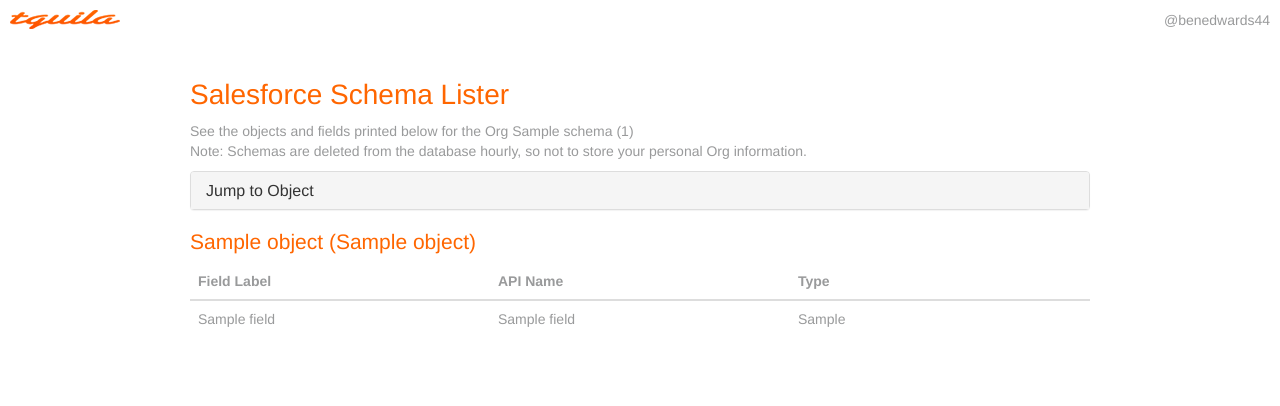
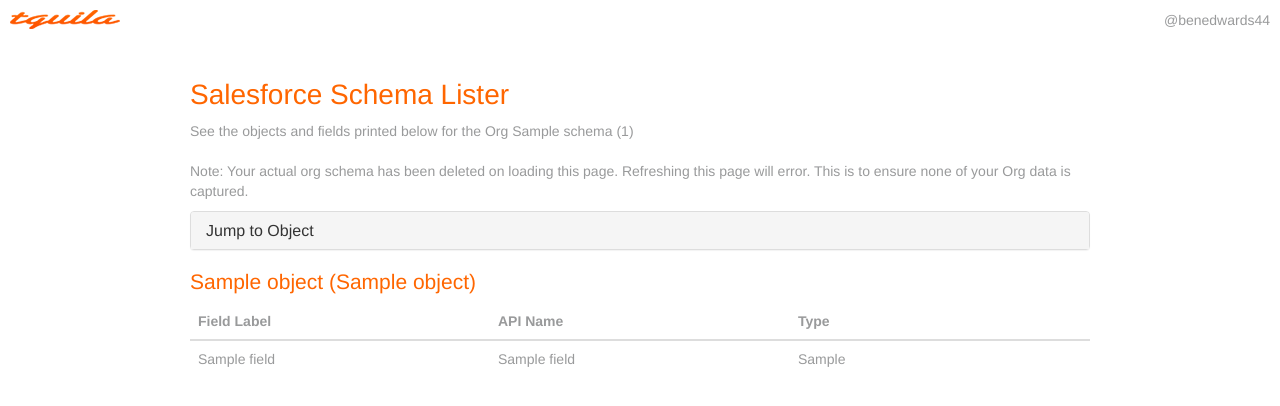
Before and after one commit to benedwards44/schemalister, a Django app: template schemalister/templates/schema.html in a window 1280 px wide. Shown: the top 406 px of the page. Run offline with Django 3.2, Linux system fonts and the light colour scheme; the template is opened without the code that fills it: most values are stand-ins (such as "Sample title", 1, 10 or a date in 2020); data that the repository does not hold is empty; some libraries are stand-ins or nearby versions.

Commit message:
Added delete schema logic

```diff
--- a/schemalister/templates/index.html
+++ b/schemalister/templates/index.html
@@ -7,6 +7,9 @@
 		<h1>Salesforce Schema Lister</h1>
 		<p>
 			This tool uses the Salesforce REST API to build a list of objects, fields and field attributes from within your Salesforce Org.
+		</p>
+		<p>
+			None of your organisation information or data is captured or kept from running this tool.
 		</p>
 
 		<table id="login_table">
--- a/schemalister/templates/schema.html
+++ b/schemalister/templates/schema.html
@@ -10,10 +10,20 @@
 
 {% block content %}
 
+	<script>
+		$(document).ready(funciton()
+		{
+			$.ajax({
+			    url: '/delete_schema/{{ schema.id }}',
+			    type: 'post'
+			});
+		})
+	</script>
+
 	<h1>Salesforce Schema Lister</h1>
 	<p>
-		See the objects and fields printed below for the Org {{ schema.org_name }} ({{ schema.org_id }}) <br/>
-		Note: Schemas are deleted from the database hourly, so not to store your personal Org information.
+		See the objects and fields printed below for the Org {{ schema.org_name }} ({{ schema.org_id }}) <br/><br/>
+		Note: Your actual org schema has been deleted on loading this page. Refreshing this page will error. This is to ensure none of your Org data is captured.
 	</p>
 
 	<div class="panel-group" id="accordion" role="tablist" aria-multiselectable="true">
--- a/schemalister/urls.py
+++ b/schemalister/urls.py
@@ -12,4 +12,5 @@ urlpatterns = patterns('',
     url(r'^django-rq/', include('django_rq.urls')),
     url(r'^job_status/(?P<job_id>[-\w]+)/$', 'getschema.views.job_status'),
     url(r'^loading/(?P<job_id>[-\w]+)/$', 'getschema.views.loading'),
+    url(r'^delete_schema/(?P<schema_id>\d+)/$', 'getschema.views.delete_schema', name='delete_schema'),
 )
```
Also changed, not shown: getschema/views.py (+10 -0 lines).
